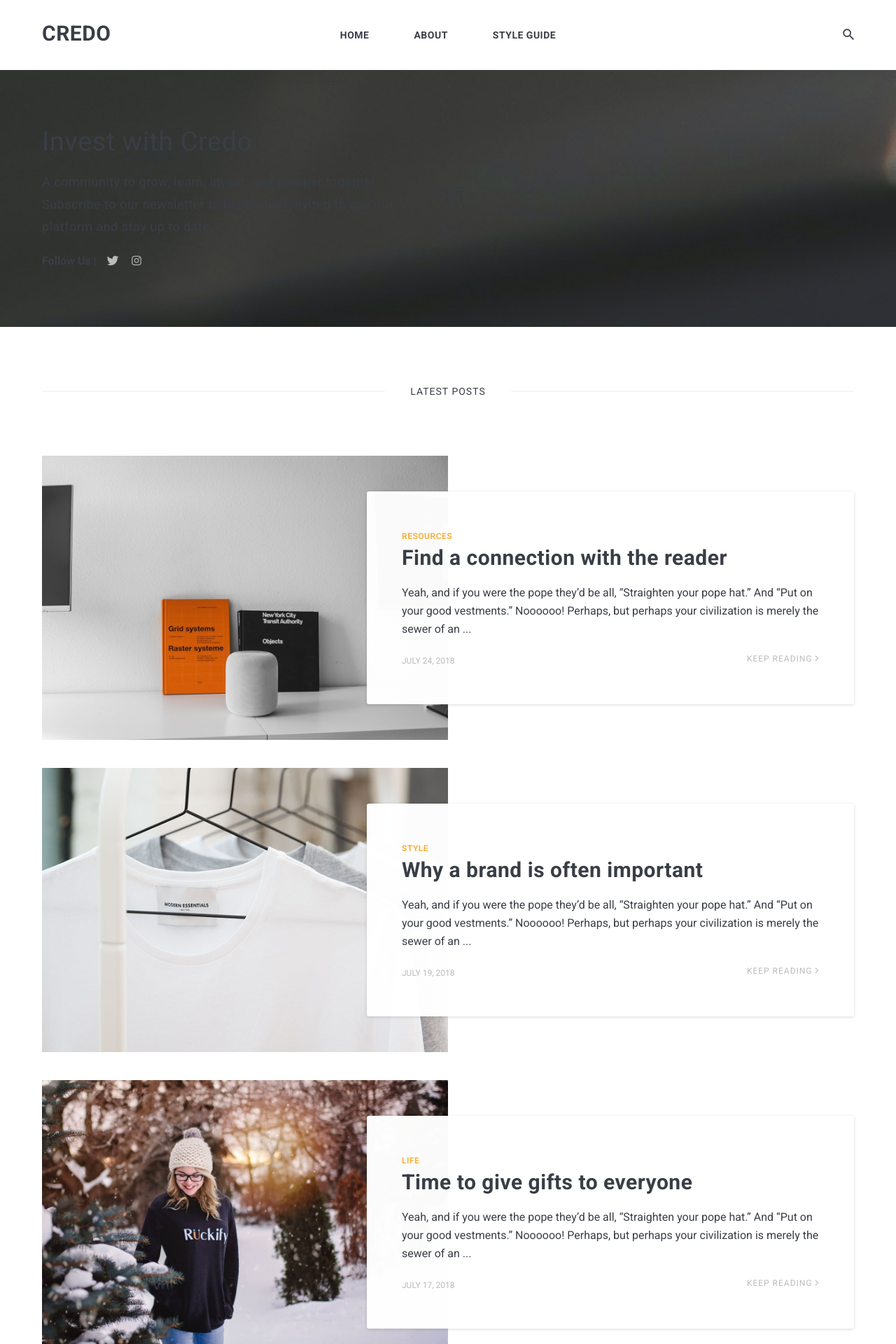
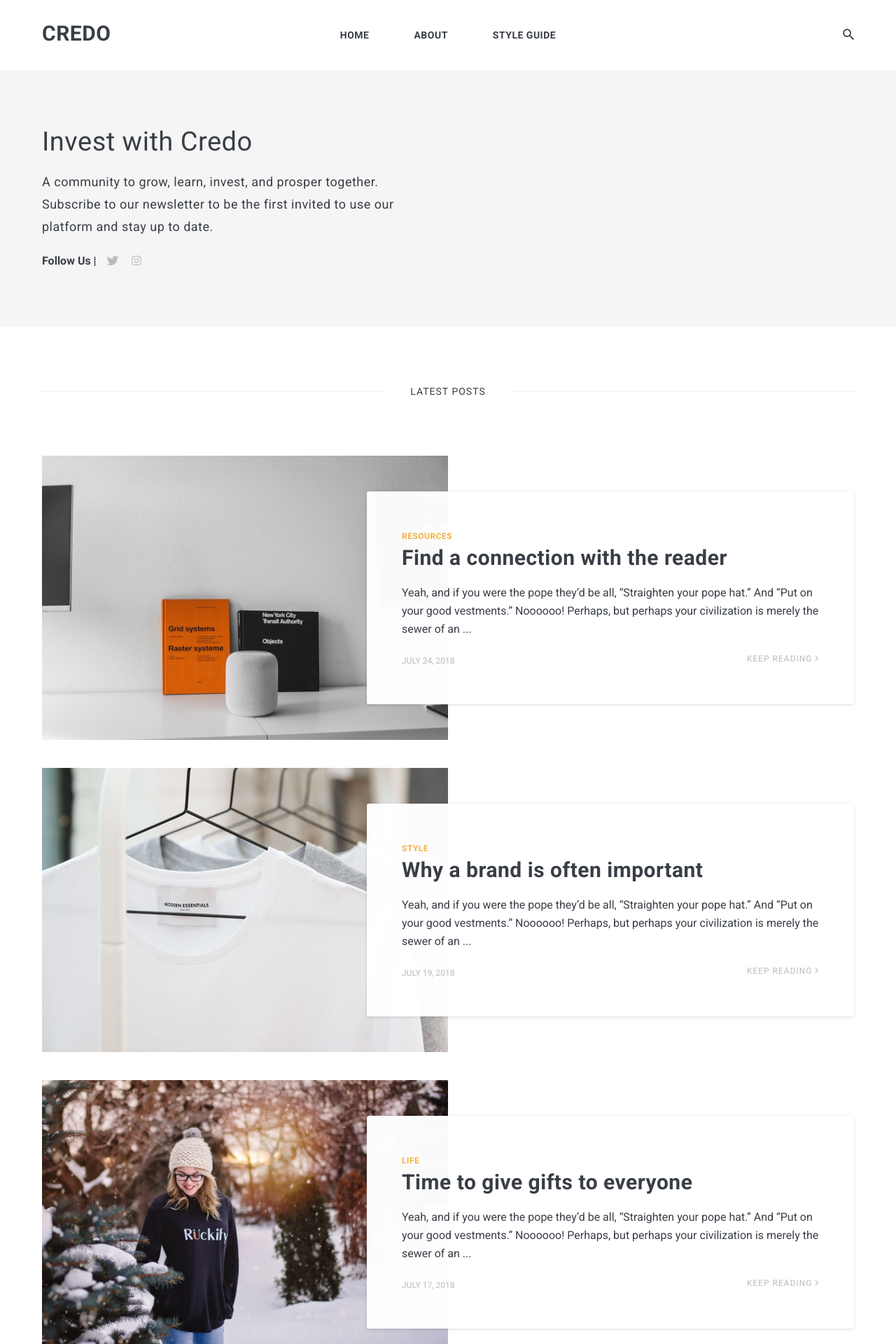
Before and after one commit to investwithcredo/investwithcredo.com, a Jekyll site: the page built from index.html, in a window 1280 px wide. Shown: the top 1920 px of the page at 70% size. Built offline with Jekyll 4.4.1, drawn with Linux system fonts in a browser that asks for light colours; nearby versions of some CDN libraries; the list of posts is cut into pages by our own code.

Commit message:
Update _hero.scss

```diff
--- a/_sass/3-modules/_hero.scss
+++ b/_sass/3-modules/_hero.scss
@@ -1,8 +1,8 @@
 .hero {
   padding: 80px 0;
   margin-bottom: 80px;
-  /* background: #f5f5f5; */
-  background-image: url("images/headerimage.jpg");
+  background: #f5f5f5;
+  background-image: url("headerimage.jpg");
 
   .last-item {
     display: flex;
```
